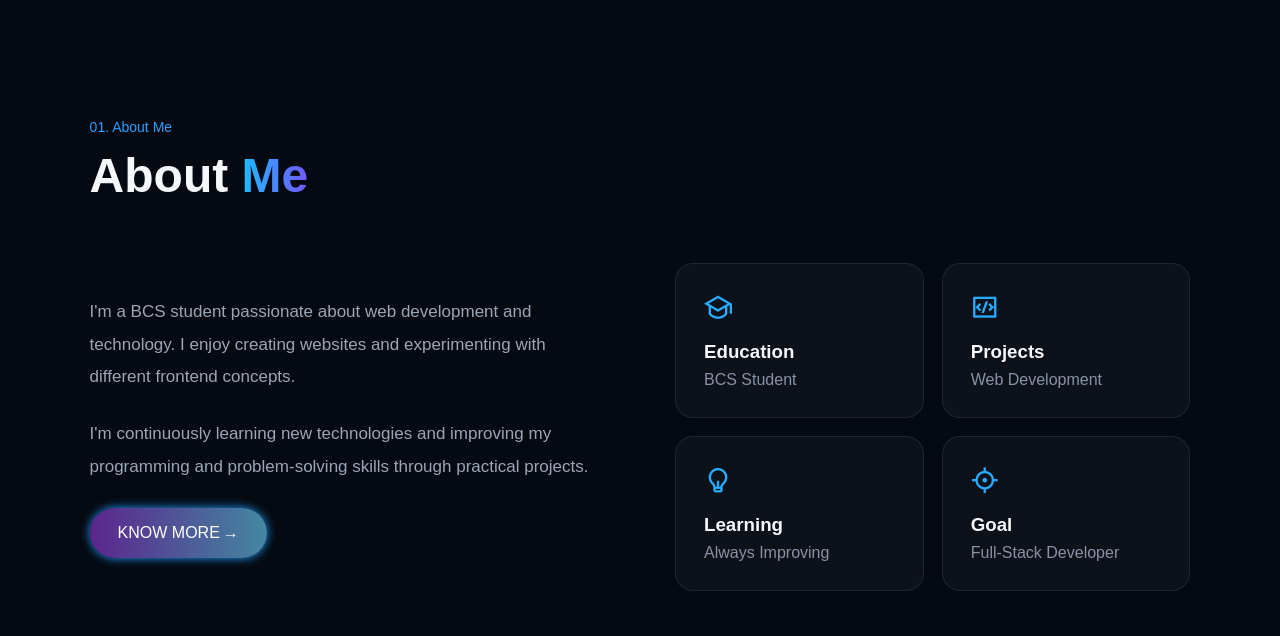
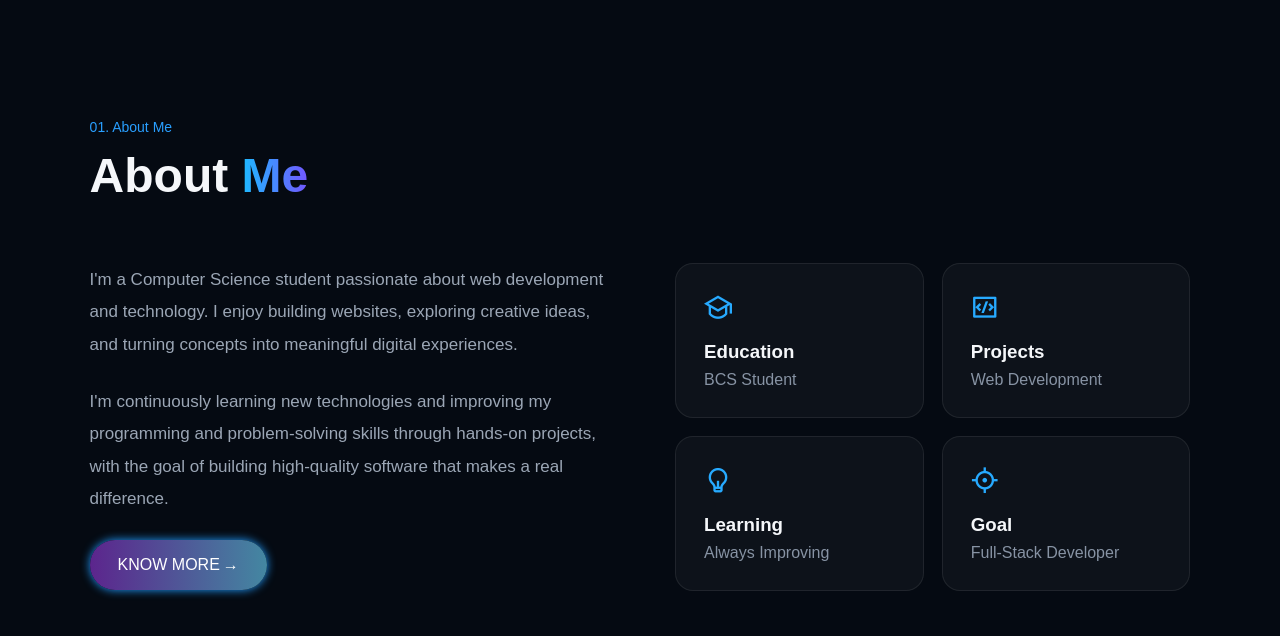
Before and after one commit to abuzaransaridev/AbuzarAnsariPortfolio, a plain HTML site: page index.html in a window 1280 px wide. Shown: the part 744-1380 px from the top of the page. Drawn offline with nearby package versions, Linux system fonts and the light colour scheme.

Commit message:
updated in about section

```diff
--- a/index.html
+++ b/index.html
@@ -7,11 +7,11 @@
 		<meta name="author" content="Abuzar Ansari">
 		<meta name="viewport" content="width=device-width, initial-scale=1.0">
 		<meta name="description" content="A Portfolio-inspired website developed by Abuzar Ansari for practicing HTML and CSS web development">
+
 		<meta name="keywords" content="Portfolio Website,Abuzar Ansari Portfolio,Abuzaransari.dev,Frontend Project,abuzar-ansari-dev,Abuzar ansari india">
 		<link rel="icon" type="image/png" href="favicon_logo.png">
 		<link rel="stylesheet" href="portfolio.css">
 		<link href="https://cdn.jsdelivr.net/npm/remixicon@4.6.0/fonts/remixicon.css" rel="stylesheet">
-
 	</head>
 
 	<body>
@@ -46,7 +46,7 @@
 						 <span>Abuzar Ansari</span>
 					</h1>
 					<h2>
-						BCS Student | Aspiring Full-Stack Developer
+						Computer Science Student | Aspiring Full-Stack Developer
 					</h2>
 					<p class="intro">
 						I'm a passionate BCS student focused on building modern
@@ -97,38 +97,6 @@
 						<i class="ri-remixicon-fill css"></i>
 						<span>Remix Icon</span>
 					</div>
-
-					<!-- <div class="technology"> -->
-						<!-- <i class="ri-javascript-fill js"></i> -->
-						<!-- <span>JavaScript</span> -->
-					<!-- </div> -->
-
-					<!-- <div class="technology">							 -->
-						<!-- <svg xmlns="http://www.w3.org/2000/svg" fill="none" viewBox="0 0 96 96" id="Python--Streamline-Svg-Logos" height="23" width="23"> -->
-						  <!-- <desc> -->
-							<!-- Python Streamline Icon: https://streamlinehq.com -->
-						  <!-- </desc> -->
-						  <!-- <path fill="url(#a)" d="M47.6611 1.24463c-23.863 0-22.3728 10.34847-22.3728 10.34847l.0266 10.7209h22.7719v3.2189H16.27S1 23.8011 1 47.8792c-.000002 24.078 13.328 23.2241 13.328 23.2241h7.9542V59.9302s-.4288-13.328 13.1151-13.328H57.983s12.6895.2052 12.6895-12.2638V13.7213S72.5991 1.24463 47.6611 1.24463ZM35.1047 8.45396c2.2656 0 4.0968 1.83114 4.0968 4.09684 0 2.2656-1.8312 4.0968-4.0968 4.0968-2.2657 0-4.0968-1.8312-4.0968-4.0968 0-2.2657 1.8311-4.09684 4.0968-4.09684Z"></path> -->
-						  <!-- <path fill="url(#b)" d="M48.3393 94.7555c23.8631 0 22.3729-10.3484 22.3729-10.3484l-.0266-10.7209H47.9137v-3.2189h31.8168s15.27 1.7317 15.27-22.3463-13.328-23.2242-13.328-23.2242h-7.9542v11.1731s.4288 13.328-13.1151 13.328H38.0175S25.328 49.1928 25.328 61.6618v20.6171s-1.9267 12.4766 23.0113 12.4766Zm12.5565-7.2093c-2.2657 0-4.0968-1.8312-4.0968-4.0968 0-2.2657 1.8311-4.0968 4.0968-4.0968 2.2656 0 4.0968 1.8311 4.0968 4.0968 0 2.2656-1.8312 4.0968-4.0968 4.0968Z"></path> -->
-						  <!-- <defs> -->
-							<!-- <linearGradient id="a" x1="904.358" x2="5562.66" y1="842.346" y2="5454.17" gradientUnits="userSpaceOnUse"> -->
-							  <!-- <stop stop-color="#387eb8"></stop> -->
-							  <!-- <stop offset="1" stop-color="#366994"></stop> -->
-							<!-- </linearGradient> -->
-							<!-- <linearGradient id="b" x1="1358.62" x2="6361.13" y1="1462.61" y2="6191.63" gradientUnits="userSpaceOnUse"> -->
-							  <!-- <stop stop-color="#ffe052"></stop> -->
-							  <!-- <stop offset="1" stop-color="#ffc331"></stop> -->
-							<!-- </linearGradient> -->
-						  <!-- </defs> -->
-						<!-- </svg>		 -->
-						<!-- <span>Python</span> -->
-					<!-- </div> -->
-
-					<!-- <div class="technology"> -->
-						<!-- <i class="ri-code-box-fill cpp"></i> -->
-						<!-- <span>C & C++</span> -->
-					<!-- </div> -->
-
 				</div>
 				<div class="glow glow-one"></div>
 				<div class="glow glow-two"></div>
@@ -146,14 +114,14 @@
 				<div class="about_me_area">
 					<div class="about_me_text">
 						<p>
-							I'm a BCS student passionate about web development
-							and technology. I enjoy creating websites and
-							experimenting with different frontend concepts.
+							I'm a Computer Science student passionate about web development and technology.
+							I enjoy building websites, exploring creative ideas,
+							and turning concepts into meaningful digital experiences.
 						</p>
 						<p>
-							I'm continuously learning new technologies and
-							improving my programming and problem-solving skills
-							through practical projects.
+							I'm continuously learning new technologies and improving my programming and problem-solving skills
+							through hands-on projects, with the goal of building high-quality
+							software that makes a real difference.
 						</p>
 						<a href="#contact" class="btn_know_more fx-34">
 							<span class="know_more_label">Know More</span>
--- a/portfolio.css
+++ b/portfolio.css
@@ -406,12 +406,9 @@
 	}
 	.about_me_area {
 		display: grid;
-		grid-template-columns: 1fr 1fr;
+		grid-template-columns: repeat(2,1fr);
 		gap: 70px;
 		align-items: center;
-	}
-	.about_me_text{
-
 	}
 	.btn_know_more{
 		background-image: linear-gradient(to right, #5C258D 0%, #4389A2 51%, #5C258D 100%);
```
